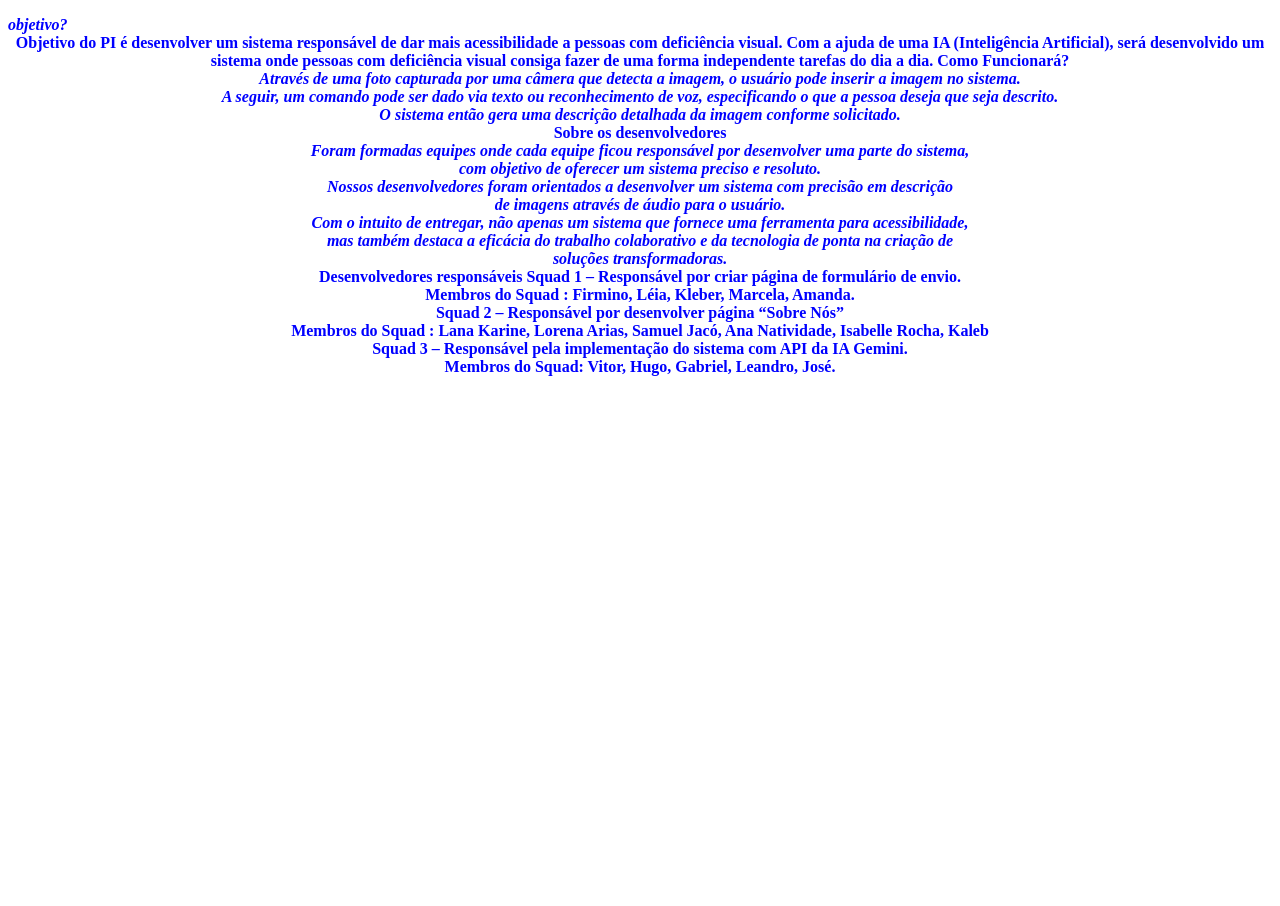
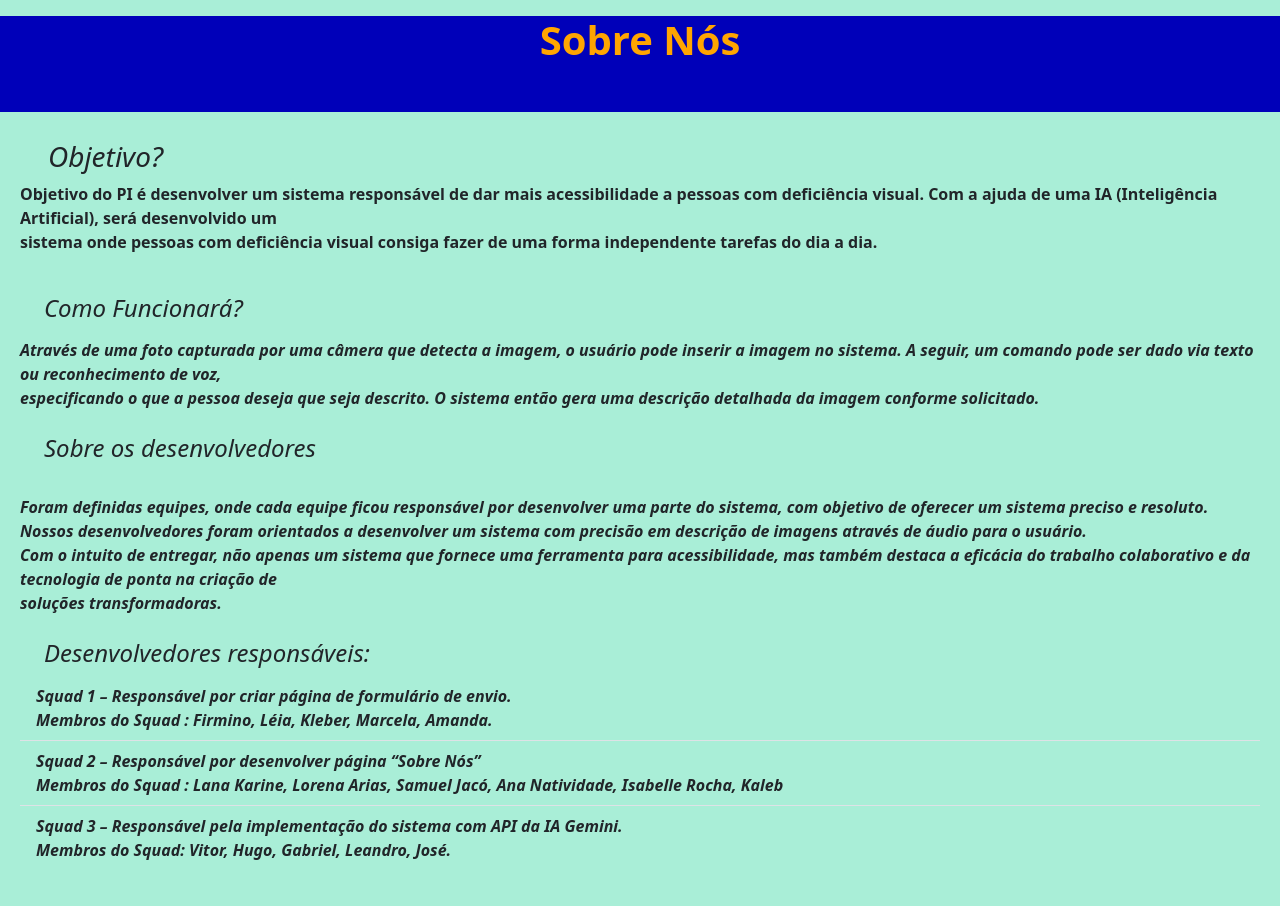
Before and after one commit to TheParousia/PI-Programador-2024.5.94, a Django app: page / in a window 1280 px wide. Before the commit the page ends 376 px from the top, so only its background shows below. Run offline with Django 4.2, Linux system fonts and the light colour scheme; some libraries are stand-ins or nearby versions.

Commit message:
alteração layout da pagina sobre nós.

```diff
--- a/core/settings.py
+++ b/core/settings.py
@@ -38,6 +38,7 @@ INSTALLED_APPS = [
     'django.contrib.messages',
     'django.contrib.staticfiles',
     'visualdef',
+    'bootstrap5',
 ]
 
 MIDDLEWARE = [
--- a/visualdef/templates/sobre_nos.html
+++ b/visualdef/templates/sobre_nos.html
@@ -4,41 +4,71 @@
     <meta charset="UTF-8">
     <meta name="viewport" content="width=device-width, initial-scale=1.0">
     <title>Sobre nós</title>
+
+    {% load bootstrap5 %}
+    {% bootstrap_css %}
+    {% bootstrap_javascript %}
 </head>
+<style>
+    body, ul li{background-color: rgb(169, 238, 215) !important;
+
+    }
+    h1{
+        color: orange;
+        background-color: rgb(0, 0, 185);
+    }
+
+</style>
 <body>
-    <style>
-        body{
-            color: blue;
-            background-color:white ;
-        }
-    </style>
-   <p style="text-align: center;"></p> <B>
-<I>objetivo?</I> <br>
-<center>Objetivo do PI é desenvolver um sistema responsável de dar mais acessibilidade a pessoas com deficiência visual.
-Com a ajuda de uma IA (Inteligência Artificial), será desenvolvido um sistema onde pessoas com deficiência visual consiga fazer de uma forma independente tarefas do dia a dia.
 
-<B>Como Funcionará?<br>
-<I>Através de uma foto capturada por uma câmera que detecta a imagem, o usuário pode inserir a imagem no sistema. <br>
-A seguir, um comando pode ser dado via texto ou reconhecimento de voz, especificando o que a pessoa deseja que seja descrito. <br>
+   <p> <B>
+    <h1> <center>Sobre Nós</center> <br></h1>
+    <div style="padding: 20px;">
+
+
+
+<h3> <I>&emsp;Objetivo?</I> <br></h3>
+Objetivo do PI é desenvolver um sistema responsável de dar mais acessibilidade a pessoas com deficiência visual.
+Com a ajuda de uma IA (Inteligência Artificial), será desenvolvido um <BR>sistema onde pessoas com deficiência visual
+consiga fazer de uma forma independente tarefas do dia a dia.</p><br>
+
+<h4><I>&emsp;Como Funcionará?</I><br></h4>
+
+<ul></ul><I>Através de uma foto capturada por uma câmera que detecta a imagem, o usuário pode inserir a imagem no sistema.
+A seguir, um comando pode ser dado via texto ou reconhecimento de voz, <br>especificando o que a pessoa deseja que seja descrito.
 O sistema então gera uma descrição detalhada da imagem conforme solicitado.</I><br>
+<br>
+<h4>
+<I>&emsp;Sobre os desenvolvedores</h4></I><br>
 
-<B>Sobre os desenvolvedores</B><br>
-
-<I>Foram formadas equipes onde cada equipe ficou responsável por desenvolver uma parte do sistema,<br>
+<I>Foram definidas  equipes, onde cada equipe ficou responsável por desenvolver uma parte do sistema,
  com objetivo de oferecer um sistema preciso e resoluto.<br>
-Nossos desenvolvedores foram orientados a desenvolver um sistema com precisão em descrição<br>
- de imagens através de áudio para o usuário.  <br>
-Com o intuito de entregar, não apenas um sistema que fornece uma ferramenta para acessibilidade,<br>
+Nossos desenvolvedores foram orientados a desenvolver um sistema com precisão em descrição
+ de imagens através de áudio para o usuário. <br>
+Com o intuito de entregar, não apenas um sistema que fornece uma ferramenta para acessibilidade,
  mas também destaca a eficácia do trabalho colaborativo e da tecnologia de ponta na criação de <br>
  soluções transformadoras.</I><br>
+ <br>
 
- Desenvolvedores responsáveis
+ <h4><I>&emsp;Desenvolvedores responsáveis:<br></h4>
+<ul class="list-group list-group-flush">
+    <li class="list-group-item">
         Squad 1 – Responsável por criar página de formulário de envio.<br>
         Membros do Squad : Firmino, Léia, Kleber, Marcela, Amanda.<br>
+    </li>
+    <li class="list-group-item">
         Squad 2 – Responsável por desenvolver página “Sobre Nós”<br>
         Membros do Squad : Lana Karine, Lorena Arias, Samuel Jacó, Ana Natividade, Isabelle Rocha, Kaleb<br>
+
+    </li>
+    <li class="list-group-item">
         Squad 3 – Responsável pela implementação do sistema com API da IA Gemini.<br>
         Membros do Squad: Vitor, Hugo, Gabriel, Leandro, José.<br>
+
+    </li></div>
+
+<p>
+</p>
 
 
 
```
Lines whose indentation alone changed are shown as unchanged.
